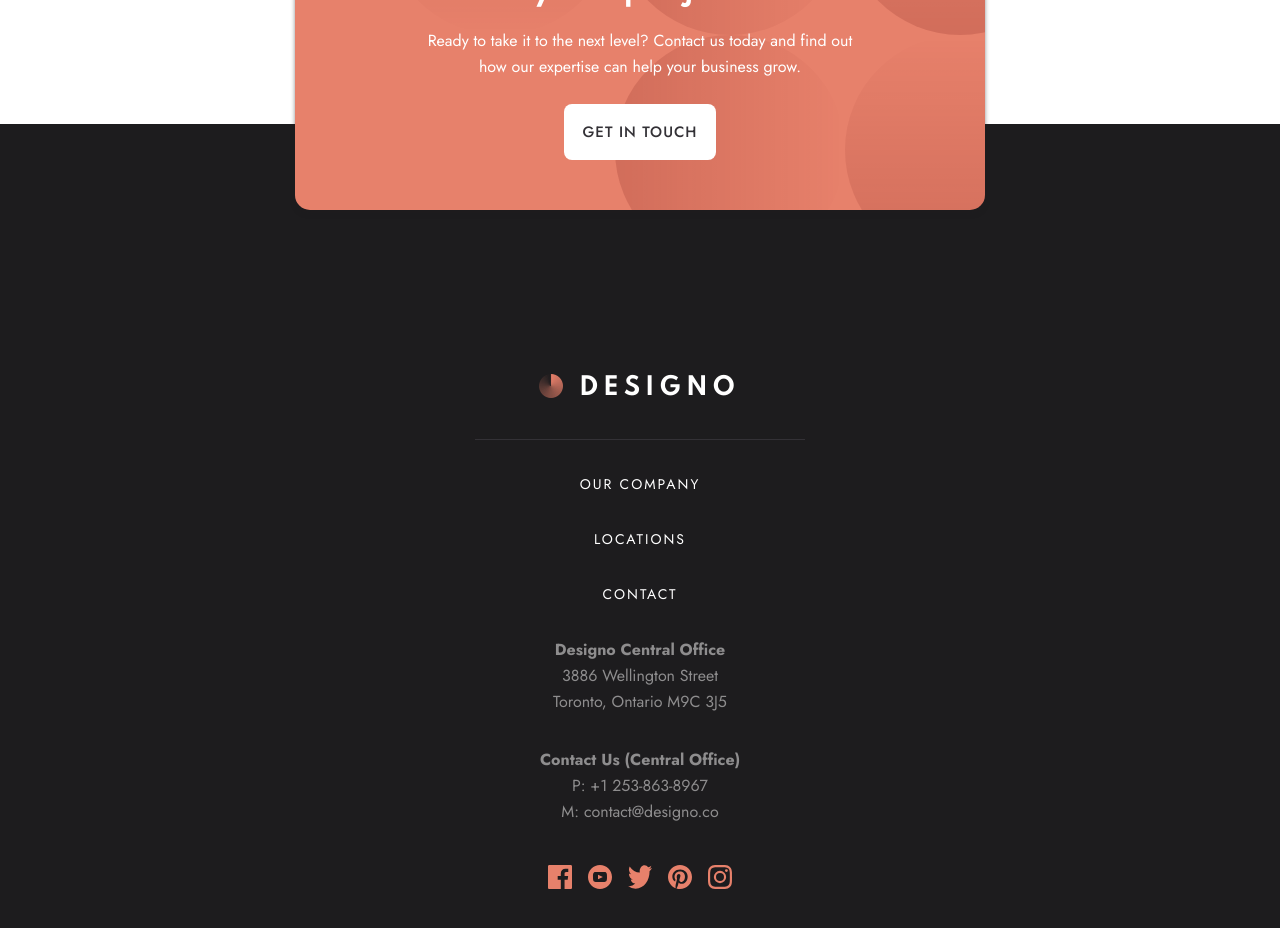
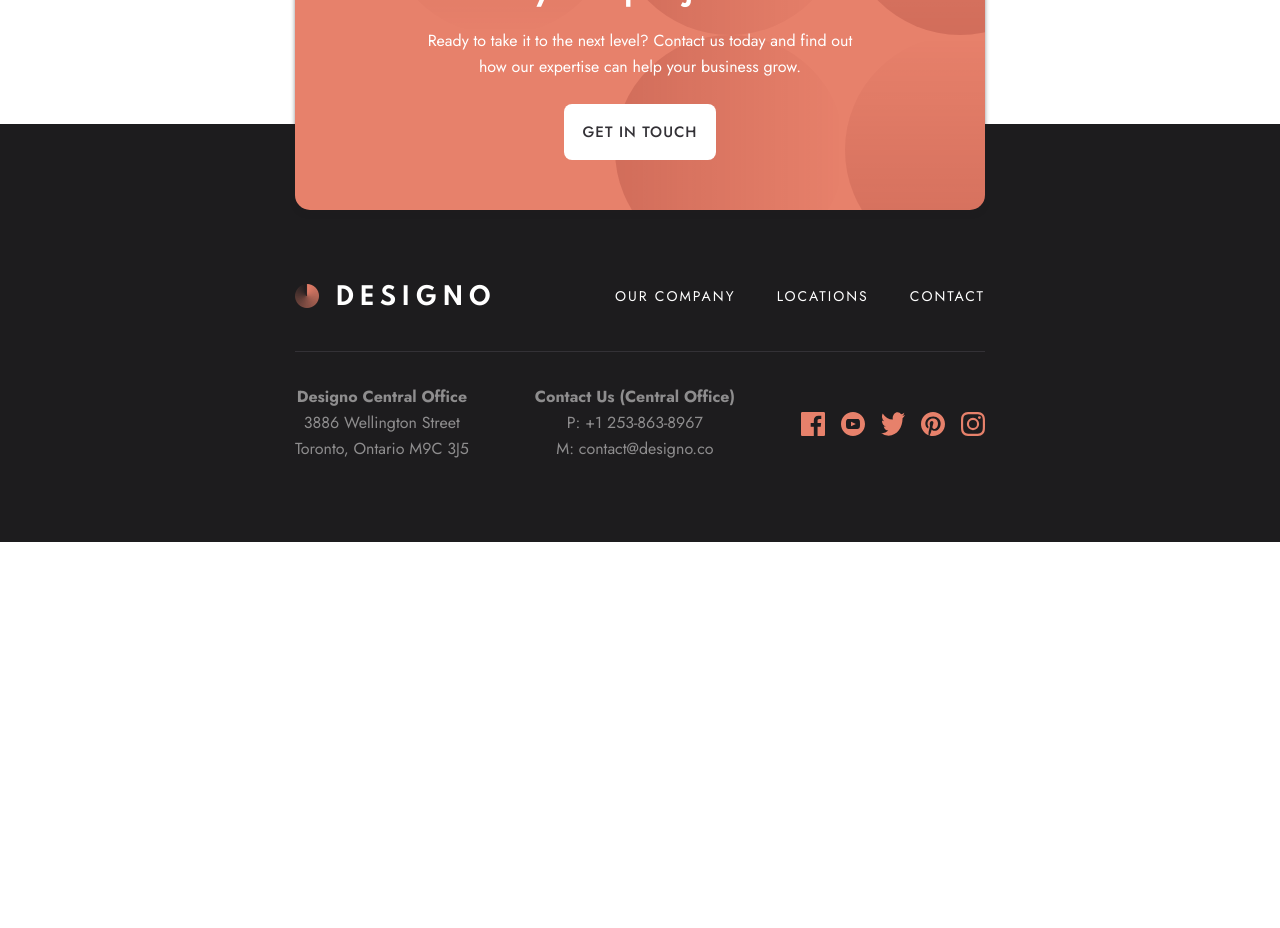
Before and after one commit to koniuszko/designo-ts, a Next.js app: page / in a window 1280 px wide. Shown: the part 2800-3728 px from the top of the page. After the commit the page ends 3342 px from the top, so only its background shows below. Built offline with nearby package versions, Linux system fonts and the light colour scheme.

Commit message:
footer style

```diff
--- a/src/components/footer/Footer.tsx
+++ b/src/components/footer/Footer.tsx
@@ -18,6 +18,12 @@ export const FooterWrapper = styled.footer`
 
   @media (min-width: 768px) {
     margin-top: 330px;
+    height: initial;
+    padding-bottom: 80px;
+
+    .footer-logo {
+      margin-top: 0;
+    }
   }
 `
 
@@ -26,7 +32,6 @@ const Footer = () => {
         <FooterWrapper>
             <FooterContact/>
             <FooterContainer/>
-            <FooterSocials/>
         </FooterWrapper>
     )
 }
--- a/src/components/footer/FooterContact.tsx
+++ b/src/components/footer/FooterContact.tsx
@@ -28,14 +28,15 @@ export const ContactWrapper = styled.div`
     background-position: 90px 50%;
     transform: translateY(-264px);
     gap: 24px;
-  }
 
-  .footer-contact-title {
-    margin: 0 178px;
-  }
 
-  .footer-contact-description {
-    margin: 0 100px;
+    .footer-contact-title {
+      margin: 0 178px;
+    }
+
+    .footer-contact-description {
+      margin: 0 100px;
+    }
   }
 `
 
--- a/src/components/footer/FooterContainer.tsx
+++ b/src/components/footer/FooterContainer.tsx
@@ -1,9 +1,20 @@
 import styled from "styled-components";
 import {LightGrayParagraph, NavLink} from "@/style/global";
 import Image from "next/image";
+import FooterSocials from "@/components/footer/FooterSocials";
 
 export const ContainerWrapper = styled.div`
   text-align: center;
+
+  .nav-container {
+
+  }
+
+  .address-socials {
+    display: flex;
+    flex-direction: column;
+    align-items: center;
+  }
 
   .footer-nav {
     width: 330px;
@@ -34,11 +45,47 @@ export const ContainerWrapper = styled.div`
     font-weight: 700;
   }
 
+  @media (min-width: 768px) {
+    width: 690px;
+
+    .nav-container {
+      margin-top: 160px;
+      display: flex;
+      justify-content: space-between;
+      border-bottom: 1px solid #333136;
+      padding-bottom: 40px;
+    }
+
+    .footer-nav {
+      width: 370px;
+      border-top: none;
+      margin-top: 0;
+
+      &-list {
+        list-style: none;
+        display: flex;
+        justify-content: space-between;
+
+        &-item {
+          margin: 0;
+        }
+      }
+    }
+
+    .address-socials {
+      width: 100%;
+      display: flex;
+      flex-direction: row;
+      align-items: center;
+      justify-content: space-between;
+    }
+  }
 `
 
 export default function FooterContainer() {
     return (
         <ContainerWrapper>
+            <div className="nav-container">
                 <Image className="footer-logo" src={'/assets/shared/desktop/logo-light.png'} alt={'logo'} width={202}
                        height={27}/>
                 <nav className="footer-nav">
@@ -54,6 +101,8 @@ export default function FooterContainer() {
                         </li>
                     </ul>
                 </nav>
+            </div>
+            <div className="address-socials">
                 <div className="address-container">
                     <LightGrayParagraph className="text-bold">Designo Central Office</LightGrayParagraph>
                     <LightGrayParagraph>3886 Wellington Street</LightGrayParagraph>
@@ -64,6 +113,8 @@ export default function FooterContainer() {
                     <LightGrayParagraph>P: +1 253-863-8967</LightGrayParagraph>
                     <LightGrayParagraph>M: contact@designo.co</LightGrayParagraph>
                 </div>
+                <FooterSocials/>
+            </div>
 
         </ContainerWrapper>
     )
--- a/src/utils/useWindowWidth.ts
+++ b/src/utils/useWindowWidth.ts
@@ -1,8 +1,8 @@
-import {useState, useLayoutEffect} from "react";
+import {useState, useEffect} from "react";
 
 function useWindowWidth() {
     const [width, setWidth] = useState(0);
-    useLayoutEffect(() => {
+    useEffect(() => {
         function updateSize() {
             setWidth(window.innerWidth);
         }
```
Lines whose indentation alone changed are shown as unchanged.
